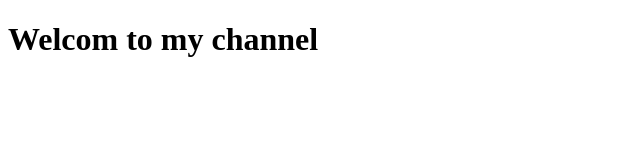
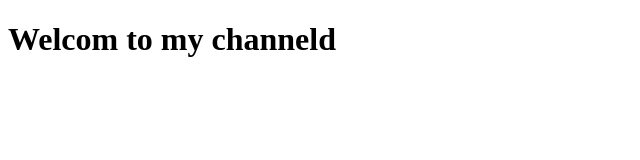
Before and after one commit to OrianChi/GitBranch, a plain HTML site: page index.html in a window 1280 px wide. Shown: the full height of the page, 0-640 px from the left. Drawn offline with Linux system fonts and the light colour scheme.

Commit message:
second commit

```diff
--- a/index.html
+++ b/index.html
@@ -6,6 +6,6 @@
     <title>Git branches</title>
   </head>
   <body>
-    <h1>Welcom to my channel</h1>
+    <h1>Welcom to my channeld</h1>
   </body>
 </html>
```
